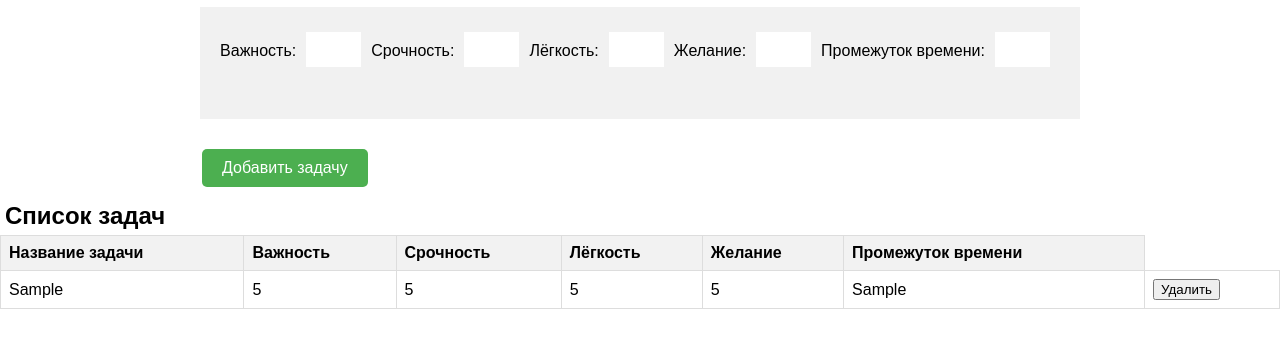
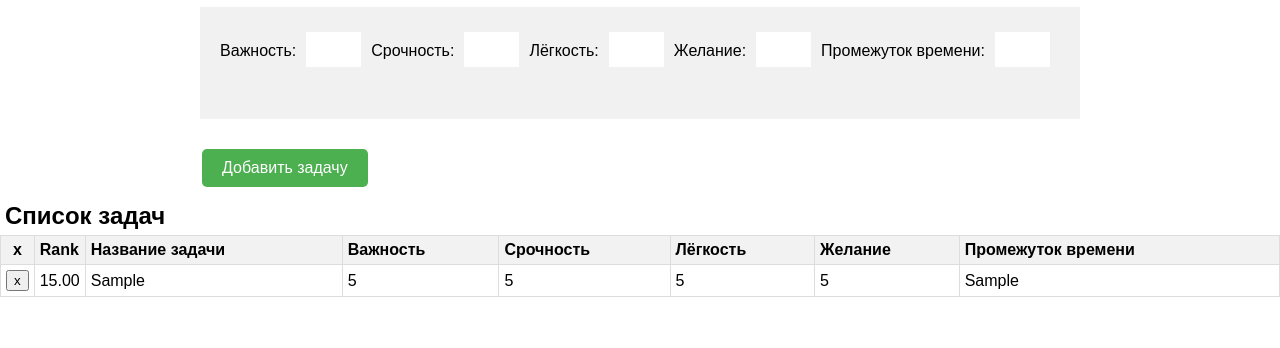
Before and after one commit to AlexNetman/i-tasker, a plain HTML site: page index.html in a window 1280 px wide. Both pictures are taken after typing "Sample", "5", "5", "5", "5", "Sample" into the empty fields and a click on the input "Добавить задачу". Shown: the part 114-462 px from the top of the page. Drawn offline with Linux system fonts and the light colour scheme.

Commit message:
add weight calculation, re-arrange table columns

```diff
--- a/index.html
+++ b/index.html
@@ -47,12 +47,15 @@
     <table>
         <thead>
             <tr>
+                <th>x</th>
+                <th>Rank</th>
                 <th>Название задачи</th>
                 <th>Важность</th>
                 <th>Срочность</th>
                 <th>Лёгкость</th>
                 <th>Желание</th>
                 <th>Промежуток времени</th>
+
             </tr>
         </thead>
         <tbody id="tasks-table-body"></tbody>
--- a/script.js
+++ b/script.js
@@ -24,13 +24,48 @@ function deleteTask(index) {
     displayTasks();
 }
 
+
+function calculateTaskWeight(task) {
+    // Настраиваемые весовые коэффициенты для каждого параметра
+    const importanceWeight = 1.0;
+    const urgencyWeight = 1.0;
+    const easeWeight = 0.5;
+    const motivationWeight = 0.5;
+
+    // Вычисляем вес задачи
+    const taskWeight =
+        task.importance * importanceWeight +
+        task.urgency * urgencyWeight +
+        task.ease * easeWeight +
+        task.motivation * motivationWeight;
+
+    return taskWeight;
+}
+
+
 function displayTasks() {
     const tasks = JSON.parse(localStorage.getItem('tasks')) || [];
+    tasks.sort((a, b) => calculateTaskWeight(b) - calculateTaskWeight(a));
+
     const tableBody = document.getElementById('tasks-table-body');
     tableBody.innerHTML = '';
 
     tasks.forEach((task, index) => {
         const row = document.createElement('tr');
+
+        // Добавляем кнопку удаления
+        const deleteButton = document.createElement('button');
+        deleteButton.textContent = 'x';
+        deleteButton.addEventListener('click', () => deleteTask(index));
+
+        const deleteCell = document.createElement('td');
+        deleteCell.appendChild(deleteButton);
+        row.appendChild(deleteCell);
+
+        const priorityCell = document.createElement('td');
+        priorityCell.textContent = calculateTaskWeight(task).toFixed(2);
+        row.appendChild(priorityCell);
+
 
         for (const key in task) {
             const cell = document.createElement('td');
@@ -38,50 +73,10 @@ function displayTasks() {
             row.appendChild(cell);
         }
 
-        // Добавляем кнопку удаления
-        const deleteButton = document.createElement('button');
-        deleteButton.textContent = 'Удалить';
-        deleteButton.addEventListener('click', () => deleteTask(index));
 
-        const deleteCell = document.createElement('td');
-        deleteCell.appendChild(deleteButton);
-        row.appendChild(deleteCell);
 
         tableBody.appendChild(row);
     });
 }
 
 document.addEventListener('DOMContentLoaded', displayTasks);
-
-function displayTasks() {
-    const tasks = JSON.parse(localStorage.getItem('tasks')) || [];
-
-    // Сортируем задачи по важности в порядке убывания
-    tasks.sort((a, b) => b.importance - a.importance);
-
-    const tableBody = document.getElementById('tasks-table-body');
-    tableBody.innerHTML = '';
-
-    tasks.forEach((task, index) => {
-        const row = document.createElement('tr');
-
-        for (const key in task) {
-            const cell = document.createElement('td');
-            cell.textContent = task[key];
-            row.appendChild(cell);
-        }
-
-        // Добавляем кнопку удаления
-        const deleteButton = document.createElement('button');
-        deleteButton.textContent = 'Удалить';
-        deleteButton.addEventListener('click', () => deleteTask(index));
-
-        const deleteCell = document.createElement('td');
-        deleteCell.appendChild(deleteButton);
-        row.appendChild(deleteCell);
-
-        tableBody.appendChild(row);
-    });
-}
-
-document.addEventListener('DOMContentLoaded', displayTasks);
--- a/style.css
+++ b/style.css
@@ -88,7 +88,7 @@ table {
 th,
 td {
     border: 1px solid #ddd;
-    padding: 8px;
+    padding: 5px;
     text-align: left;
 }
 
@@ -99,3 +99,17 @@ th {
 .done {
     text-decoration: line-through;
 }
+
+/* Скрывает колонки с индексами 4, 5, 6, и 7 на экранах шириной меньше 768 пикселей */
+@media (max-width: 767px) {
+    table tr td:nth-child(n+4),
+    table tr th:nth-child(n+4) {
+        display: none;
+    }
+}
+
+table th:nth-child(1),
+table td:nth-child(2) {
+    width: 10px;
+    text-align: center;
+}
```
